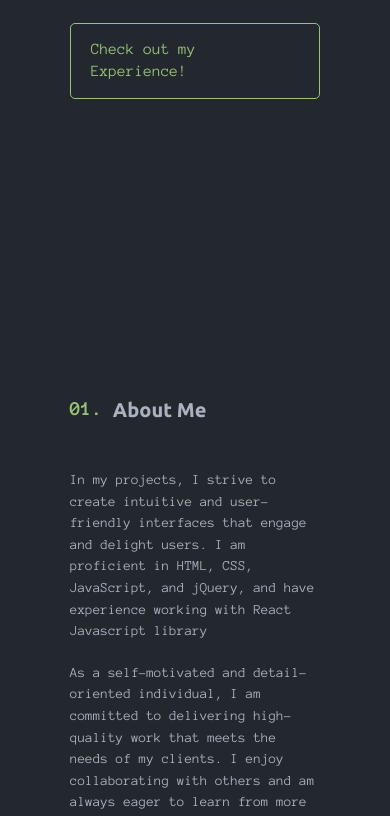
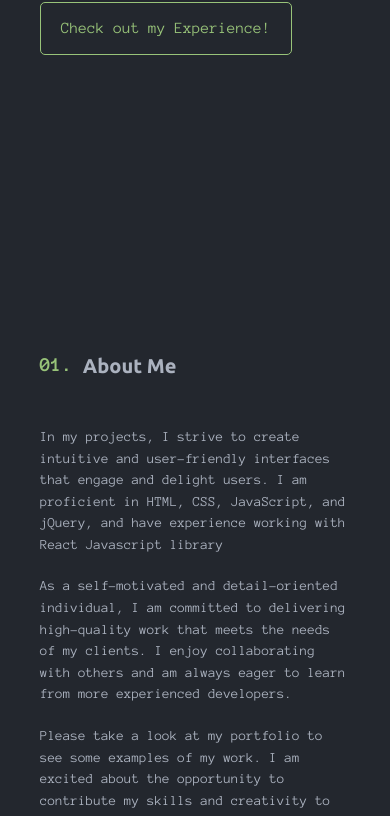
Before and after one commit to WheelyHog/Portfolio, a plain HTML site: page index.html in a window 390 px wide. Shown: the part 889-1705 px from the top of the page. Drawn offline with nearby package versions, Linux system fonts and the light colour scheme.

Commit message:
add adaptive to projects section

```diff
--- a/css/style.css
+++ b/css/style.css
@@ -45,6 +45,11 @@ body {
 @media (max-width: 1180px) {
     .container {
         padding: 0 70px;
+    }
+}
+@media (max-width: 600px) {
+    .container {
+        padding: 0 40px;
     }
 }
 
```
